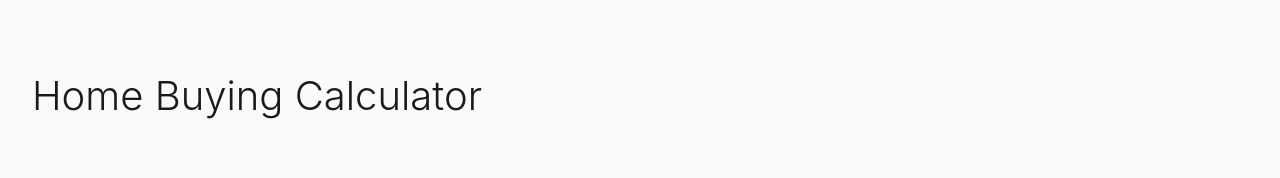
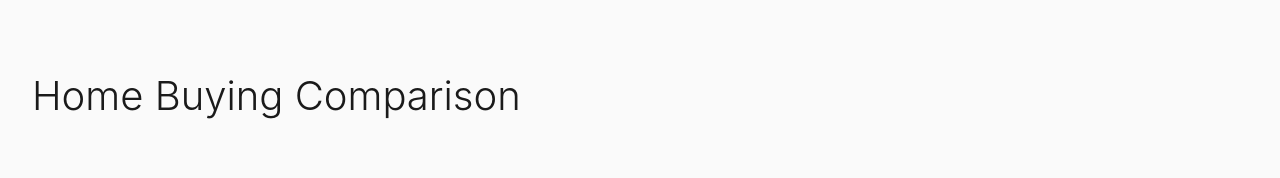
Before and after one commit to nicolaslangley/home-buying-comparison, a website built with Vite: page index.html in a window 1280 px wide. Shown: the top 178 px of the page. Built offline with nearby package versions, Linux system fonts and the light colour scheme.

Commit message:
Rename Calculator to Comparison

```diff
--- a/index.html
+++ b/index.html
@@ -4,7 +4,7 @@
     <meta charset="UTF-8" />
     <link rel="icon" type="image/svg+xml" href="/house.svg" />
     <meta name="viewport" content="width=device-width, initial-scale=1.0" />
-    <title>Home Buying Calculator</title>
+    <title>Home Buying Comparison</title>
   </head>
   <body>
     <div id="app"></div>
--- a/src/main.ts
+++ b/src/main.ts
@@ -447,7 +447,7 @@ function render() {
   getApp().innerHTML = `
     <header class="site-header">
       <div class="container">
-        <h1>Home Buying Calculator</h1>
+        <h1>Home Buying Comparison</h1>
       </div>
     </header>
 
```
